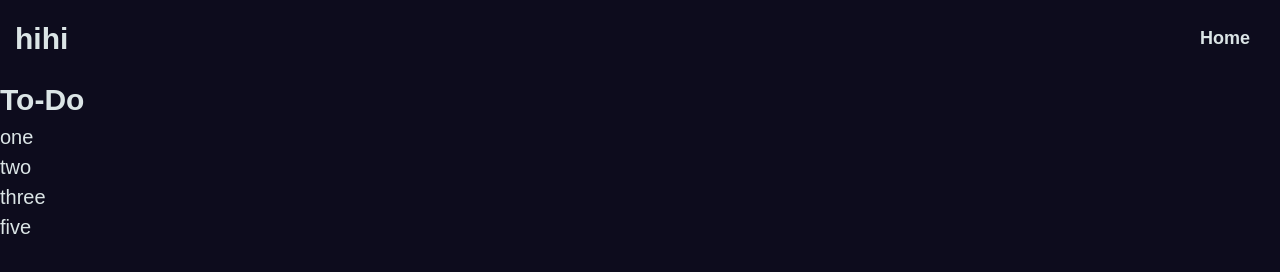
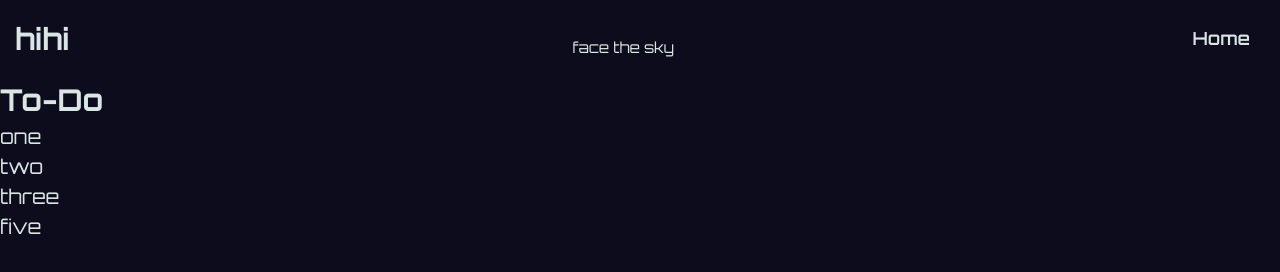
Before and after one commit to Zenith-Technica-25/Zenith, a plain HTML site: page public/index.html in a window 1280 px wide. Drawn offline with Linux system fonts and the light colour scheme.

Commit message:
changed font

```diff
--- a/public/css/style.css
+++ b/public/css/style.css
@@ -13,7 +13,7 @@
 }
 
 body {
-    font-family: 'Zain', sans-serif;
+    font-family: 'Orbitron', sans-serif;
     font-size: 20px;
     line-height: 1.5;
     background: var(--bg-color);
@@ -49,6 +49,11 @@ img {
 .navbar .container img{
     width: 5%;
     margin: 10px 0;
+}
+
+.navbar .quote {
+    margin-top: 20px;
+    font-size: 15px;
 }
 
 .navbar .main-menu ul {
--- a/public/index.html
+++ b/public/index.html
@@ -4,6 +4,11 @@
   <meta charset="UTF-8">
   <meta name="viewport" content="width=device-width, initial-scale=1.0">
   <title>Zenith</title>
+
+  <link rel="preconnect" href="https://fonts.googleapis.com">
+<link rel="preconnect" href="https://fonts.gstatic.com" crossorigin>
+<link href="https://fonts.googleapis.com/css2?family=Orbitron:wght@400..900&display=swap" rel="stylesheet">
+
   <link
   rel = "stylesheet" href="css/style.css"
   />
@@ -16,6 +21,7 @@
             <!-- <img src="images/logo.png" alt="logo"> -->
 
             <h1 >hihi</h1>
+            <p class="quote">face the sky</p>
             <div class="main-menu">
                 <ul>
                     <li><a href="index.html">Home</a></li>
```
